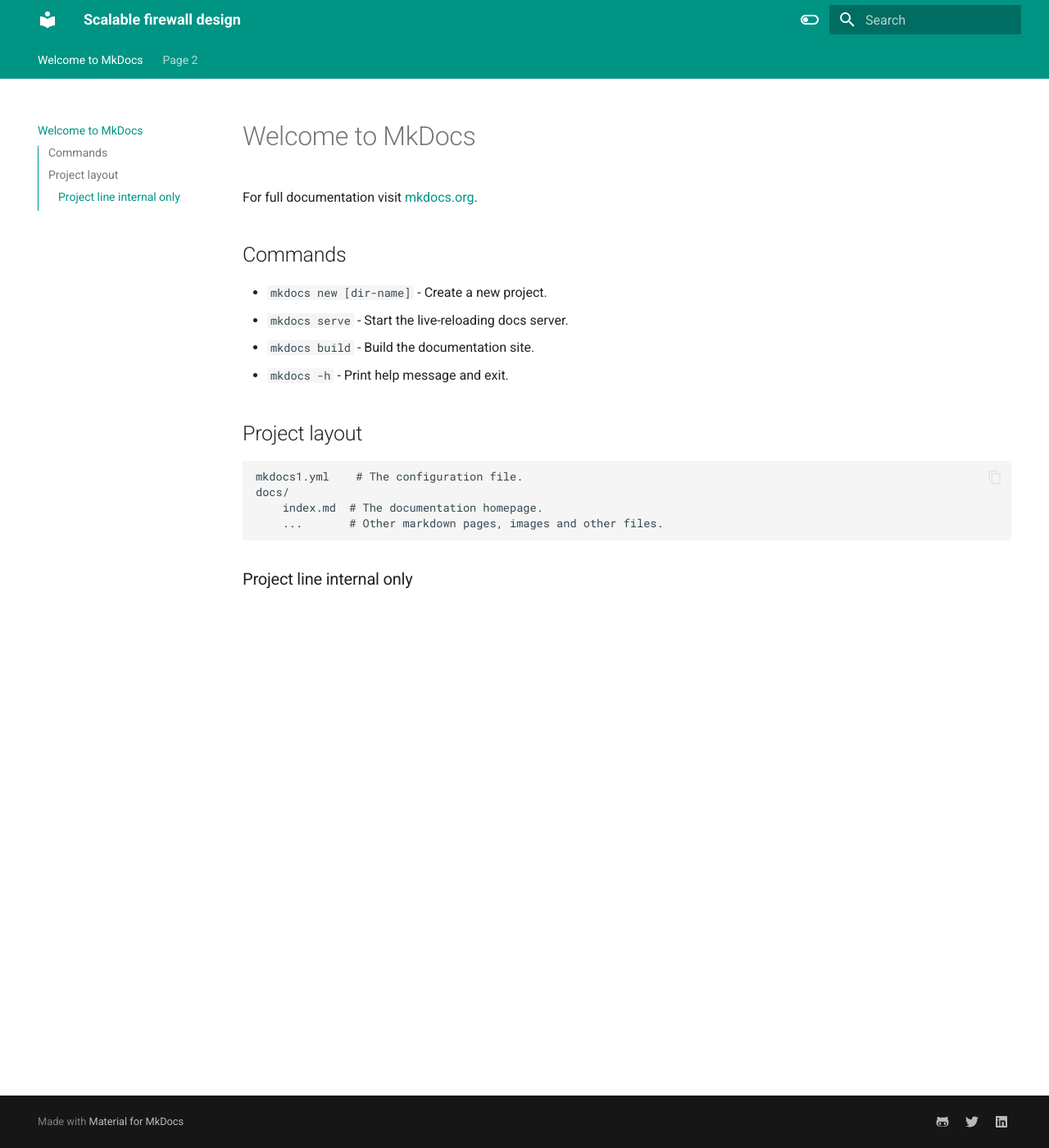
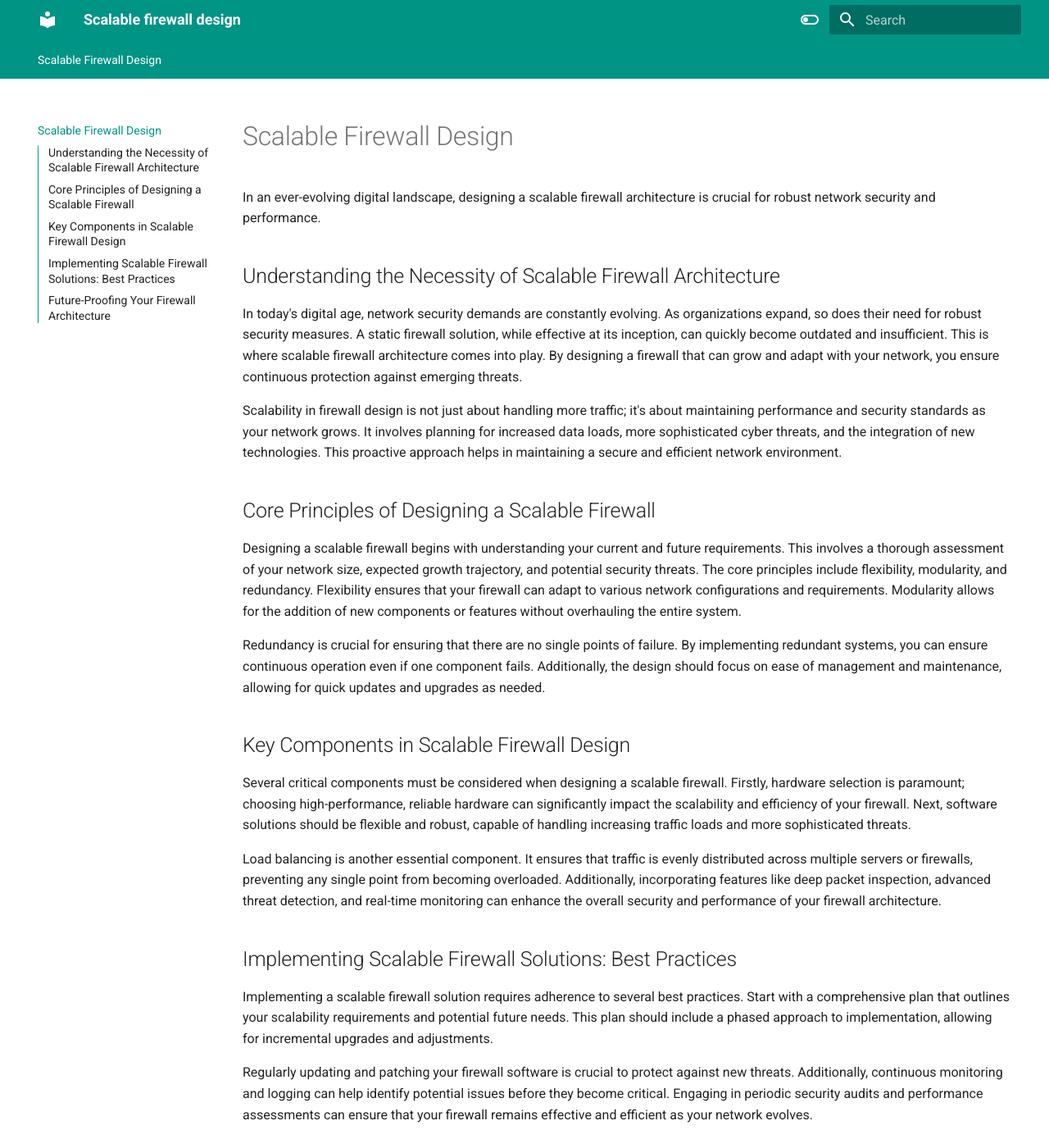
Before and after one commit to munibshah/munibshah.github.io, an MkDocs documentation site: the page built from docs/index.md, in a window 1280 px wide and 1400 px high. Shown: the whole window at 82% size. Built offline with MkDocs 1.6.1 and Material for MkDocs 9.7.7, drawn with Linux system fonts in a browser that asks for light colours; some of the changed text lies outside the part shown.

```diff
--- a/docs/Page2.md
+++ /dev/null
@@ -1,3 +0,0 @@
-# Page 2
-
-## Another heading
--- a/docs/index.md
+++ b/docs/index.md
@@ -1,19 +1,33 @@
-# Welcome to MkDocs
+# Scalable Firewall Design
 
-For full documentation visit [mkdocs.org](https://www.mkdocs.org).
+In an ever-evolving digital landscape, designing a scalable firewall architecture is crucial for robust network security and performance.
 
-## Commands
+## Understanding the Necessity of Scalable Firewall Architecture
 
-- `mkdocs new [dir-name]` - Create a new project.
-- `mkdocs serve` - Start the live-reloading docs server.
-- `mkdocs build` - Build the documentation site.
-- `mkdocs -h` - Print help message and exit.
+In today's digital age, network security demands are constantly evolving. As organizations expand, so does their need for robust security measures. A static firewall solution, while effective at its inception, can quickly become outdated and insufficient. This is where scalable firewall architecture comes into play. By designing a firewall that can grow and adapt with your network, you ensure continuous protection against emerging threats.
 
-## Project layout
+Scalability in firewall design is not just about handling more traffic; it's about maintaining performance and security standards as your network grows. It involves planning for increased data loads, more sophisticated cyber threats, and the integration of new technologies. This proactive approach helps in maintaining a secure and efficient network environment.
 
-    mkdocs1.yml    # The configuration file.
-    docs/
-        index.md  # The documentation homepage.
-        ...       # Other markdown pages, images and other files.
+## Core Principles of Designing a Scalable Firewall
 
-### Project line internal only
+Designing a scalable firewall begins with understanding your current and future requirements. This involves a thorough assessment of your network size, expected growth trajectory, and potential security threats. The core principles include flexibility, modularity, and redundancy. Flexibility ensures that your firewall can adapt to various network configurations and requirements. Modularity allows for the addition of new components or features without overhauling the entire system.
+
+Redundancy is crucial for ensuring that there are no single points of failure. By implementing redundant systems, you can ensure continuous operation even if one component fails. Additionally, the design should focus on ease of management and maintenance, allowing for quick updates and upgrades as needed.
+
+## Key Components in Scalable Firewall Design
+
+Several critical components must be considered when designing a scalable firewall. Firstly, hardware selection is paramount; choosing high-performance, reliable hardware can significantly impact the scalability and efficiency of your firewall. Next, software solutions should be flexible and robust, capable of handling increasing traffic loads and more sophisticated threats.
+
+Load balancing is another essential component. It ensures that traffic is evenly distributed across multiple servers or firewalls, preventing any single point from becoming overloaded. Additionally, incorporating features like deep packet inspection, advanced threat detection, and real-time monitoring can enhance the overall security and performance of your firewall architecture.
+
+## Implementing Scalable Firewall Solutions: Best Practices
+
+Implementing a scalable firewall solution requires adherence to several best practices. Start with a comprehensive plan that outlines your scalability requirements and potential future needs. This plan should include a phased approach to implementation, allowing for incremental upgrades and adjustments.
+
+Regularly updating and patching your firewall software is crucial to protect against new threats. Additionally, continuous monitoring and logging can help identify potential issues before they become critical. Engaging in periodic security audits and performance assessments can ensure that your firewall remains effective and efficient as your network evolves.
+
+## Future-Proofing Your Firewall Architecture
+
+Future-proofing your firewall architecture involves anticipating and preparing for future challenges and technological advancements. This includes staying informed about emerging cyber threats and evolving security standards. Investing in scalable technologies and solutions that can adapt to these changes is essential.
+
+Consider integrating artificial intelligence and machine learning capabilities into your firewall system. These technologies can enhance threat detection and response times, providing an additional layer of security. Additionally, fostering a culture of continuous improvement and innovation within your IT team can help ensure that your firewall architecture remains robust and scalable in the long term.
```
